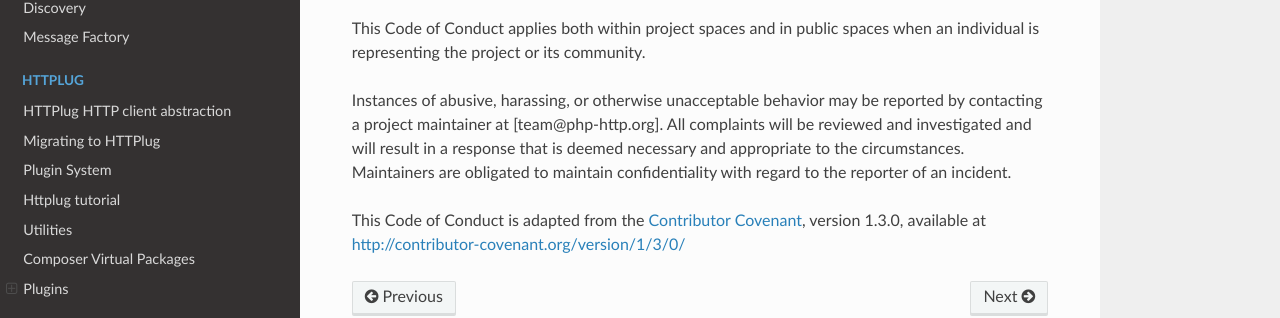
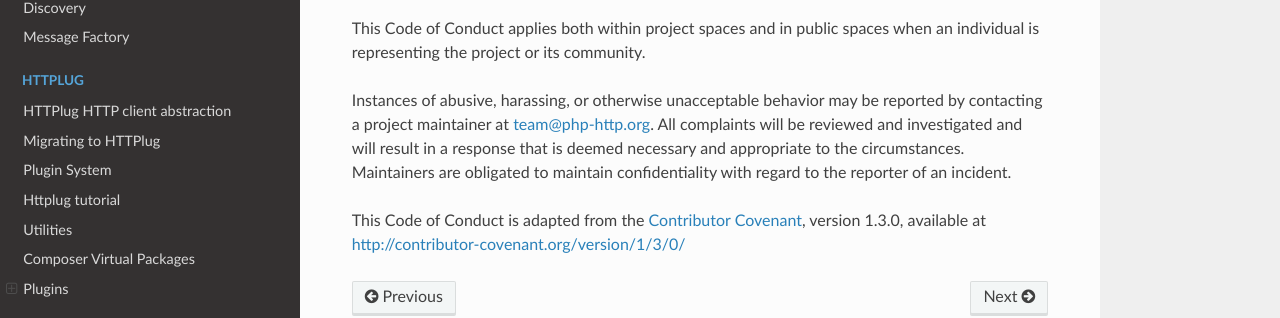
Before and after one commit to php-http/documentation, an MkDocs documentation site: the page built from docs/contributing.md, in a window 1280 px wide and 900 px high, scrolled down 2321 px. Shown: the part 454-772 px from the top of the window. Built offline with MkDocs 1.6.1, drawn with Linux system fonts in a browser that asks for light colours; nearby versions of some CDN libraries; part of the change alters nothing that is shown; some of the changed text lies outside the part shown.

```diff
--- a/docs/contributing.md
+++ b/docs/contributing.md
@@ -16,7 +16,7 @@ please be as precise as possible. Here is a little list of required information:
 ## Security issues
 
 If you discover any security related issues,
-please contact us at the [security email address](../../#security) instead of submitting an issue on Github.
+please contact us at the [security@php-http.org](mailto:security@php-http.org) instead of submitting an issue on Github.
 This allows us to fix the issue and release a security hotfix without publicly disclosing the vulnerability.
 
 
@@ -135,7 +135,7 @@ This Code of Conduct applies both within project spaces and in public spaces
 when an individual is representing the project or its community.
 
 Instances of abusive, harassing, or otherwise unacceptable behavior may be
-reported by contacting a project maintainer at [team@php-http.org]. All
+reported by contacting a project maintainer at [team@php-http.org](mailto:team@php-http.org). All
 complaints will be reviewed and investigated and will result in a response that
 is deemed necessary and appropriate to the circumstances. Maintainers are
 obligated to maintain confidentiality with regard to the reporter of an
```
